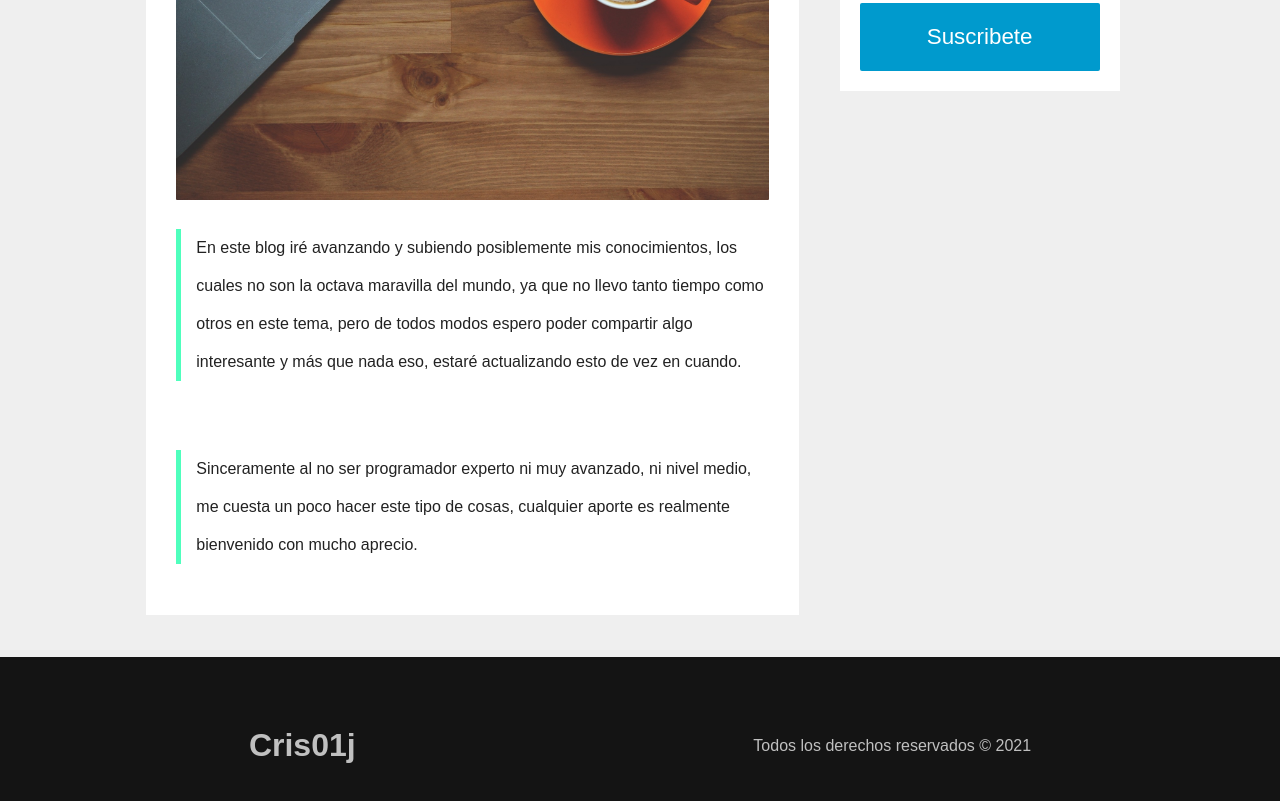
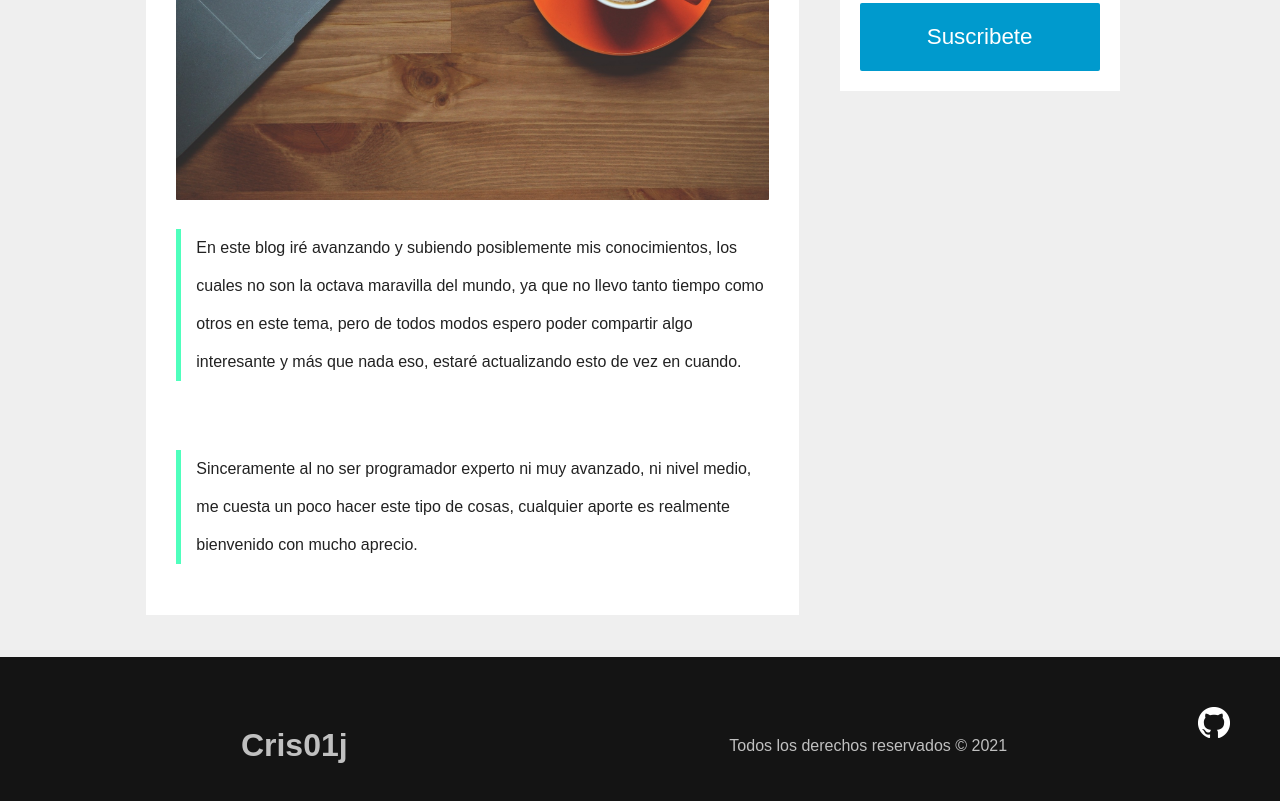
Before and after one commit to Cris01j/Cris01j, a plain HTML site: page index.html in a window 1280 px wide. Shown: the part 558-1359 px from the top of the page. Drawn offline with nearby package versions, Linux system fonts and the light colour scheme.

Commit message:
gitIcono final

```diff
--- a/css/main.css
+++ b/css/main.css
@@ -222,3 +222,8 @@ footer p{
         font-size: 1.2em;
     }
 }
+
+#gitIcono{
+    text-align: right;
+    cursor: pointer;
+}
--- a/index.html
+++ b/index.html
@@ -108,6 +108,9 @@
     <footer>
         <h1>Cris01j</h1>
         <p> Todos los derechos reservados © 2021</p>
+        <a href="https://github.com/Cris01j">
+        <img src="img/GitHub-Mark-Light-32px.png" alt="Cris01j github" id="gitIcono">
+        </a>
     </footer>
 
     <script src="https://code.jquery.com/jquery-3.6.0.min.js" type="text/javascript"></script>
```
Also changed, not shown: img/GitHub-Mark-Light-32px.png (added).
